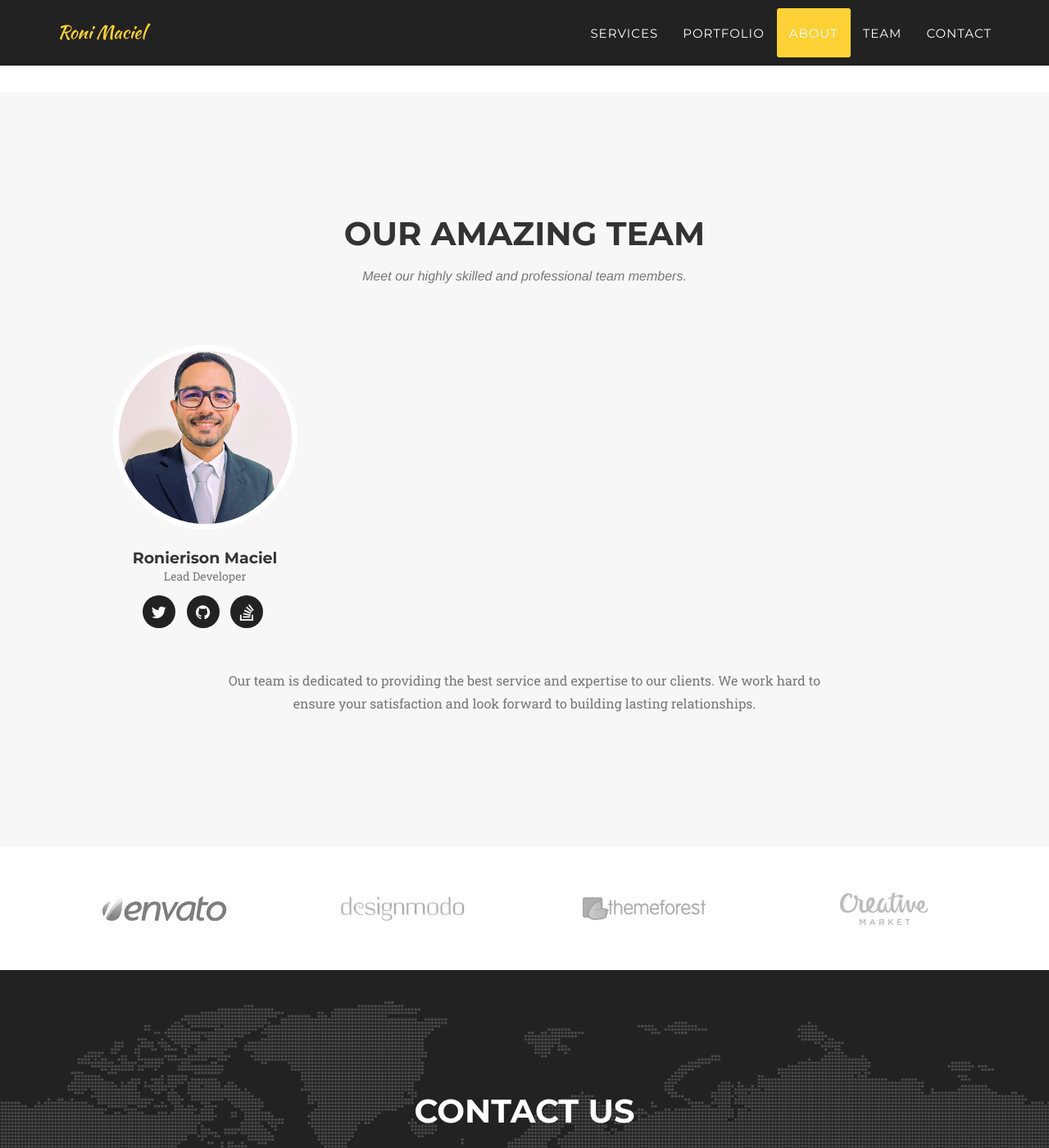
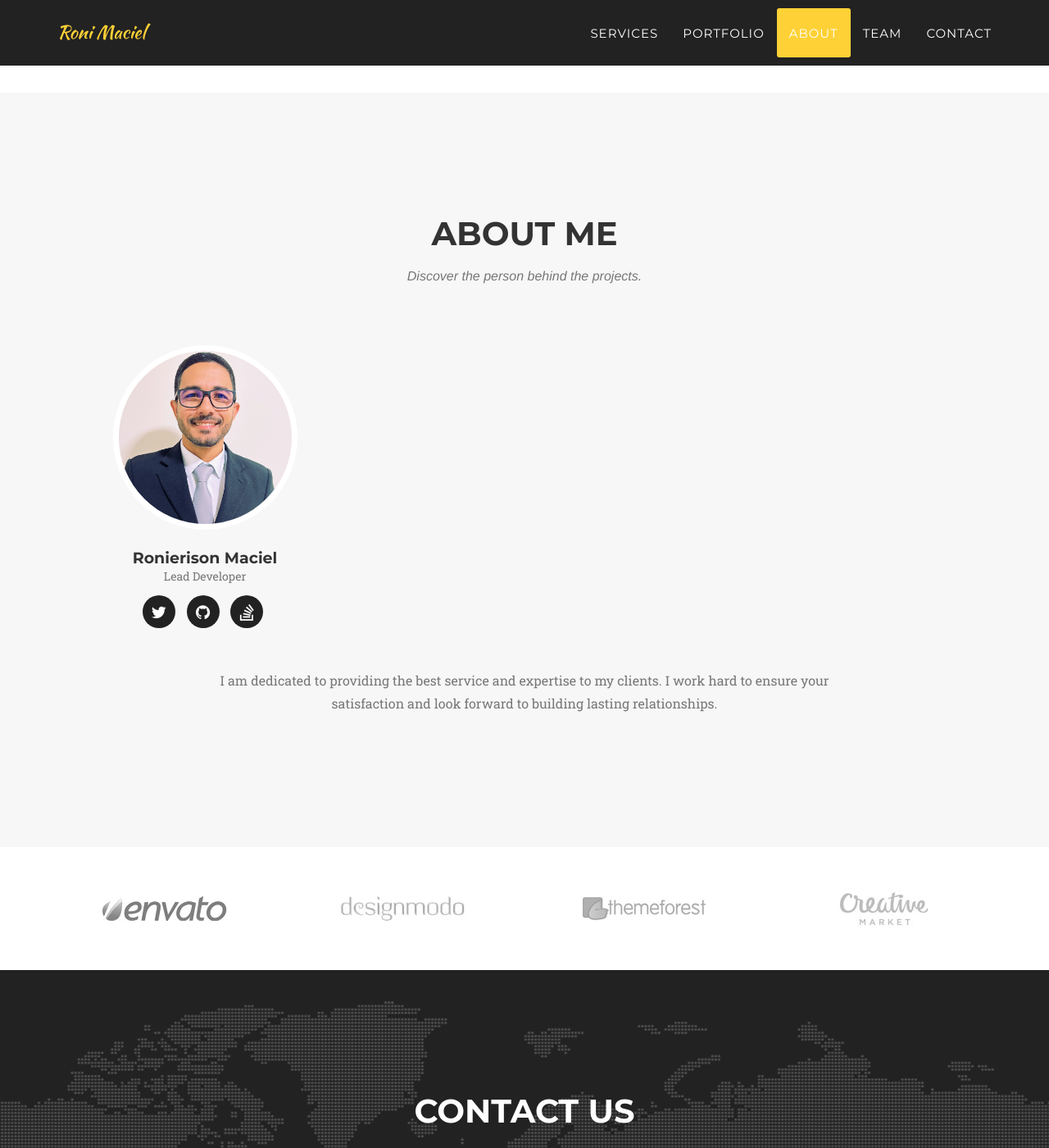
Before and after one commit to RonierisonMaciel/ronierisonmaciel.github.io, a Jekyll site: the page built from index.html, in a window 1280 px wide and 1400 px high, scrolled down 4452 px. Shown: the whole window at 82% size. Built offline with Jekyll 4.4.1, drawn with Linux system fonts in a browser that asks for light colours; some web fonts are replaced.

Commit message:
:building_construction: update html team

```diff
--- a/_includes/team.html
+++ b/_includes/team.html
@@ -3,8 +3,8 @@
     <div class="container">
         <div class="row">
             <div class="col-lg-12 text-center">
-                <h2 class="section-heading">Our Amazing Team</h2>
-                <h3 class="section-subheading text-muted">Meet our highly skilled and professional team members.</h3>
+                <h2 class="section-heading">About Me</h2>
+                <h3 class="section-subheading text-muted">Discover the person behind the projects.</h3>
             </div>
         </div>
         <div class="row">
@@ -29,7 +29,7 @@
         </div>
         <div class="row">
             <div class="col-lg-8 col-lg-offset-2 text-center">
-                <p class="large text-muted">Our team is dedicated to providing the best service and expertise to our clients. We work hard to ensure your satisfaction and look forward to building lasting relationships.</p>
+                <p class="large text-muted">I am dedicated to providing the best service and expertise to my clients. I work hard to ensure your satisfaction and look forward to building lasting relationships.</p>
             </div>
         </div>
     </div>
```
